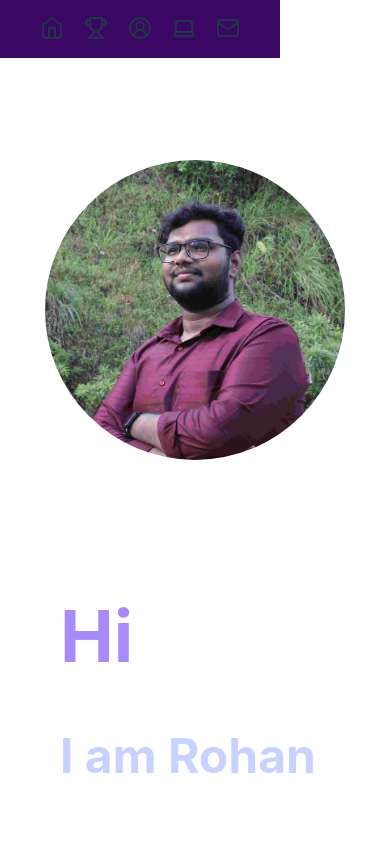
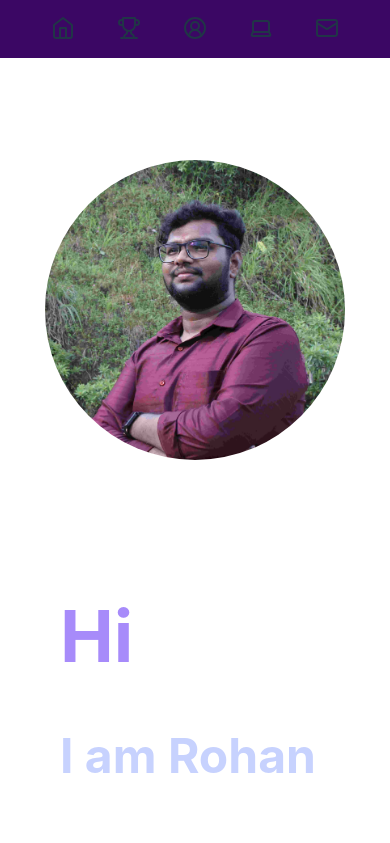
Before and after one commit to rohancs127/rohan-portfolio, a React (Vite) app: page / in a window 390 px wide. Shown: the top 843 px of the page. Built offline with nearby package versions, Linux system fonts and the light colour scheme.

Commit message:
adjust navbar widthfor mobile viewport

```diff
--- a/src/Components/Navbar.jsx
+++ b/src/Components/Navbar.jsx
@@ -15,7 +15,7 @@ const screenWidth = window.innerWidth;
 
 const Navbar = ({ homeRef, skillRef, aboutRef, projectRef, contactRef }) => {
   return (
-    <div className="flex justify-end items-center gap-20 bg-purple-950 py-4 w-full px-10 mt-0 h-min fixed z-10 top-0 max-sm:w-max max-sm:gap-5 max-sm:text-xs max-sm:select-none max-sm:justify-center">
+    <div className="flex justify-end items-center gap-20 bg-purple-950 py-4 w-full px-10 mt-0 h-min fixed z-10 top-0 max-sm:w-full max-sm:gap-5 max-sm:text-xs max-sm:select-none max-sm:justify-around">
       <ul
         className={navbarComponentStyle}
         onClick={() => scrollToSection(homeRef)}
```
